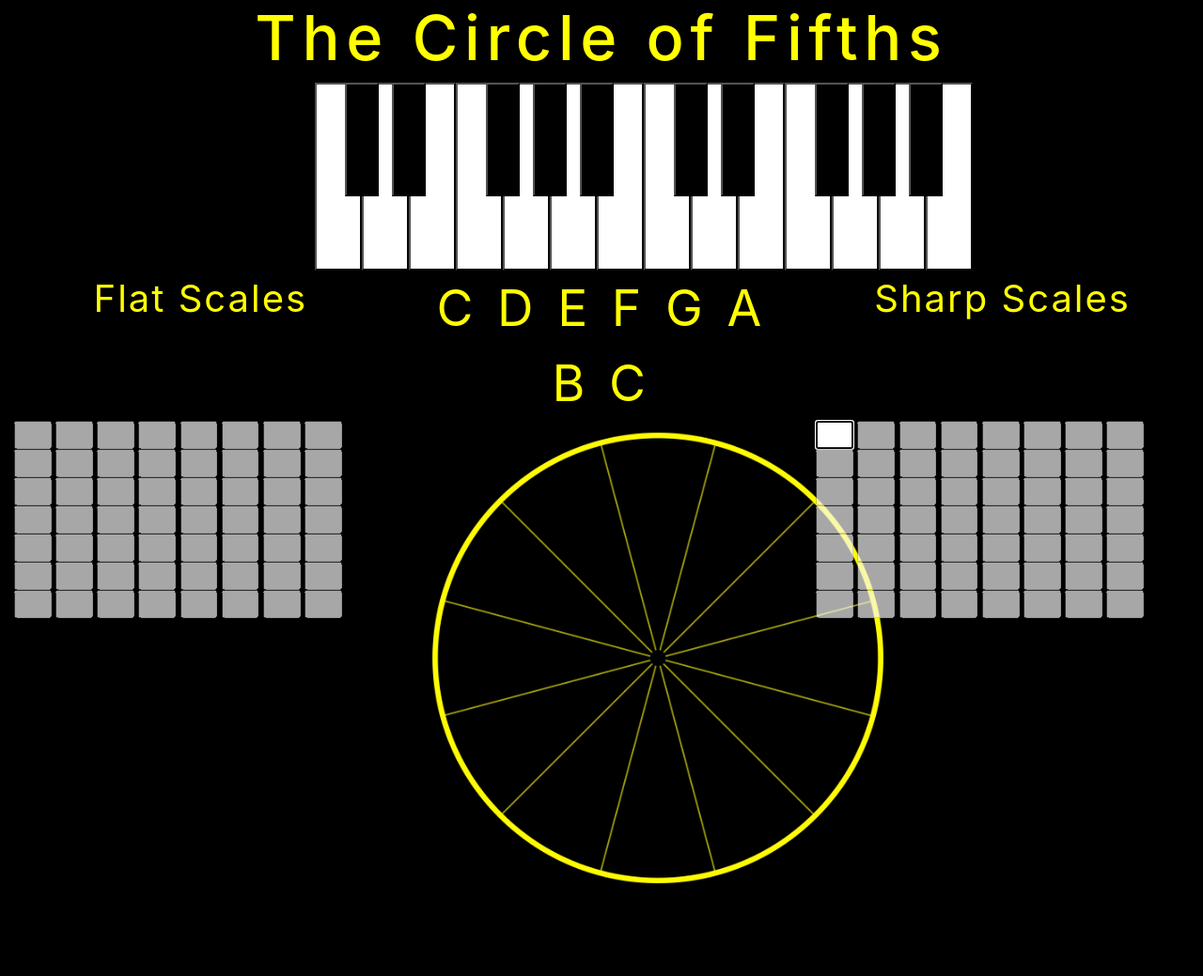
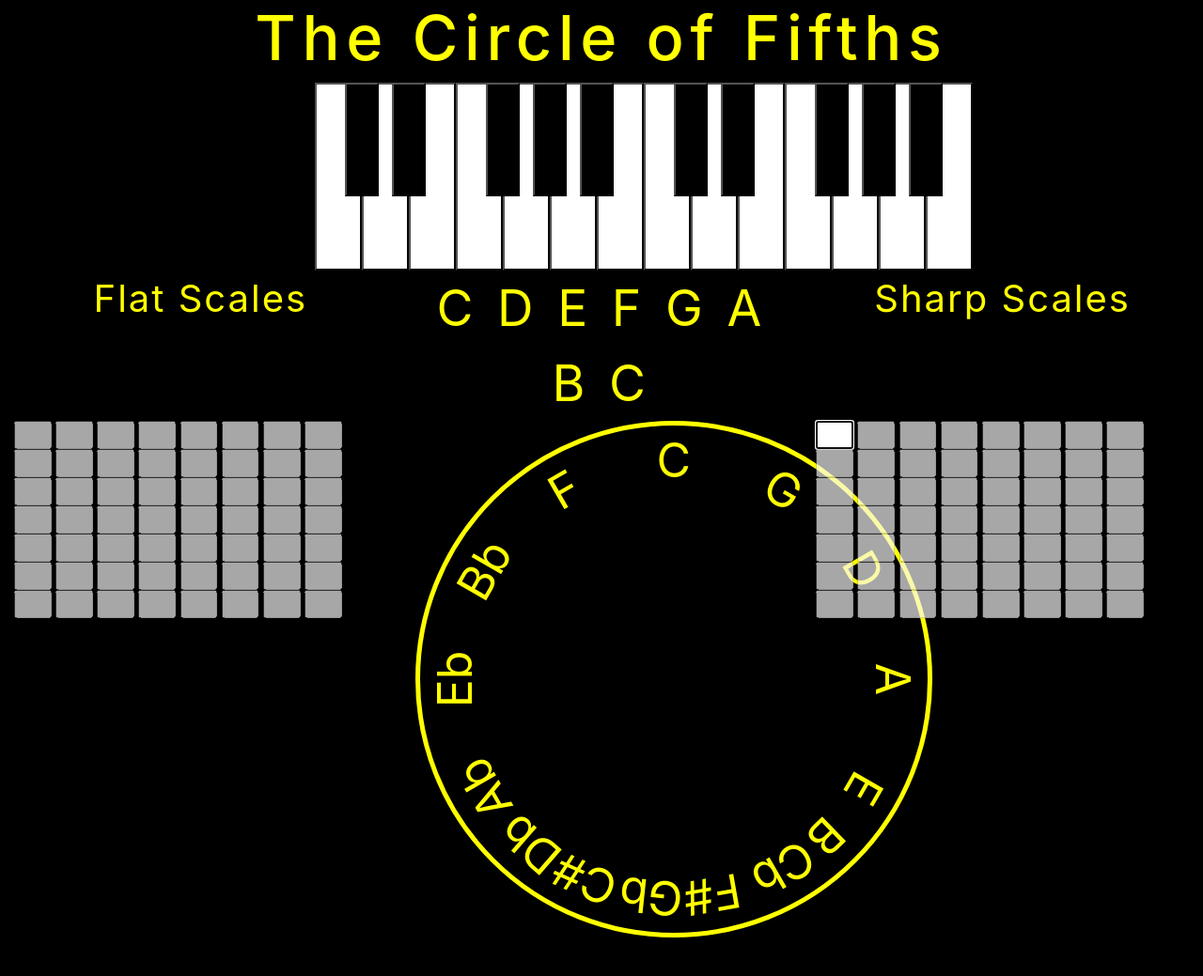
Before and after one commit to bhenryh/circleOfFifths, a plain HTML site: page index.html in a window 1280 px wide. Shown: the top 1039 px of the page at 94% size. Drawn offline with nearby package versions, Linux system fonts and the light colour scheme.

Commit message:
circle phase 1 complete

```diff
--- a/index.html
+++ b/index.html
@@ -61,149 +61,166 @@
         <div class="row">
             <div class="col-4">
                 <div class="flatScales">
-                    <input type="text" id="fsd1">
-                    <input type="text" id="fsd2">
-                    <input type="text" id="fsd3">
-                    <input type="text" id="fsd4">
-                    <input type="text" id="fsd5">
-                    <input type="text" id="fsd6">
-                    <input type="text" id="fsd7">
-                    <input type="text" id="fsd8">
+                    <input type="text" id="fsd11">
+                    <input type="text" id="fsd12">
+                    <input type="text" id="fsd13">
+                    <input type="text" id="fsd14">
+                    <input type="text" id="fsd15">
+                    <input type="text" id="fsd16">
+                    <input type="text" id="fsd17">
+                    <input type="text" id="fsd18">
                 </div>
                 <div class="flatScales">
-                    <input type="text" id="fsd1">
-                    <input type="text" id="fsd2">
-                    <input type="text" id="fsd3">
-                    <input type="text" id="fsd4">
-                    <input type="text" id="fsd5">
-                    <input type="text" id="fsd6">
-                    <input type="text" id="fsd7">
-                    <input type="text" id="fsd8">
+                    <input type="text" id="fsd21">
+                    <input type="text" id="fsd22">
+                    <input type="text" id="fsd23">
+                    <input type="text" id="fsd24">
+                    <input type="text" id="fsd25">
+                    <input type="text" id="fsd26">
+                    <input type="text" id="fsd27">
+                    <input type="text" id="fsd28">
                 </div>
                 <div class="flatScales">
-                    <input type="text" id="fsd1">
-                    <input type="text" id="fsd2">
-                    <input type="text" id="fsd3">
-                    <input type="text" id="fsd4">
-                    <input type="text" id="fsd5">
-                    <input type="text" id="fsd6">
-                    <input type="text" id="fsd7">
-                    <input type="text" id="fsd8">
+                    <input type="text" id="fsd31">
+                    <input type="text" id="fsd32">
+                    <input type="text" id="fsd33">
+                    <input type="text" id="fsd34">
+                    <input type="text" id="fsd35">
+                    <input type="text" id="fsd36">
+                    <input type="text" id="fsd37">
+                    <input type="text" id="fsd38">
                 </div>
                 <div class="flatScales">
-                    <input type="text" id="fsd1">
-                    <input type="text" id="fsd2">
-                    <input type="text" id="fsd3">
-                    <input type="text" id="fsd4">
-                    <input type="text" id="fsd5">
-                    <input type="text" id="fsd6">
-                    <input type="text" id="fsd7">
-                    <input type="text" id="fsd8">
+                    <input type="text" id="fsd41">
+                    <input type="text" id="fsd42">
+                    <input type="text" id="fsd43">
+                    <input type="text" id="fsd44">
+                    <input type="text" id="fsd45">
+                    <input type="text" id="fsd46">
+                    <input type="text" id="fsd47">
+                    <input type="text" id="fsd48">
                 </div>
                 <div class="flatScales">
-                    <input type="text" id="fsd1">
-                    <input type="text" id="fsd2">
-                    <input type="text" id="fsd3">
-                    <input type="text" id="fsd4">
-                    <input type="text" id="fsd5">
-                    <input type="text" id="fsd6">
-                    <input type="text" id="fsd7">
-                    <input type="text" id="fsd8">
+                    <input type="text" id="fsd51">
+                    <input type="text" id="fsd52">
+                    <input type="text" id="fsd53">
+                    <input type="text" id="fsd54">
+                    <input type="text" id="fsd55">
+                    <input type="text" id="fsd56">
+                    <input type="text" id="fsd57">
+                    <input type="text" id="fsd58">
                 </div>
                 <div class="flatScales">
-                    <input type="text" id="fsd1">
-                    <input type="text" id="fsd2">
-                    <input type="text" id="fsd3">
-                    <input type="text" id="fsd4">
-                    <input type="text" id="fsd5">
-                    <input type="text" id="fsd6">
-                    <input type="text" id="fsd7">
-                    <input type="text" id="fsd8">
+                    <input type="text" id="fsd61">
+                    <input type="text" id="fsd62">
+                    <input type="text" id="fsd63">
+                    <input type="text" id="fsd64">
+                    <input type="text" id="fsd65">
+                    <input type="text" id="fsd66">
+                    <input type="text" id="fsd67">
+                    <input type="text" id="fsd68">
                 </div>
                 <div class="flatScales">
-                    <input type="text" id="fsd1">
-                    <input type="text" id="fsd2">
-                    <input type="text" id="fsd3">
-                    <input type="text" id="fsd4">
-                    <input type="text" id="fsd5">
-                    <input type="text" id="fsd6">
-                    <input type="text" id="fsd7">
-                    <input type="text" id="fsd8">
+                    <input type="text" id="fsd71">
+                    <input type="text" id="fsd72">
+                    <input type="text" id="fsd73">
+                    <input type="text" id="fsd74">
+                    <input type="text" id="fsd75">
+                    <input type="text" id="fsd76">
+                    <input type="text" id="fsd77">
+                    <input type="text" id="fsd78">
                 </div>
             </div>
             <div class="col-4">
-                <img src="./assets/circleImage1.png" alt="" id="circleImage">
+                <!-- <img src="./assets/circleImage1.png" alt="" id="circleImage"> -->
+                <div class="circle">
+                    <div class="circle-letter letC">C</div>
+                    <div class="circle-letter letG">G</div>
+                    <div class="circle-letter letD">D</div>
+                    <div class="circle-letter letA">A</div>
+                    <div class="circle-letter letE">E</div>
+                    <div class="circle-letter letB">B</div>
+                    <div class="circle-letter letCf">Cb</div>
+                    <div class="circle-letter letFs">F#</div>
+                    <div class="circle-letter letGf">Gb</div>
+                    <div class="circle-letter letCs">C#</div>
+                    <div class="circle-letter letDf">Db</div>
+                    <div class="circle-letter letAf">Ab</div>
+                    <div class="circle-letter letEf">Eb</div>
+                    <div class="circle-letter letBf">Bb</div>
+                    <div class="circle-letter letF">F</div>
+                </div>
             </div>
             <div class="col-4">
                 <div class="sharpScales">
-                    <input type="text" id="ssd1">
-                    <input type="text" id="ssd2">
-                    <input type="text" id="ssd3">
-                    <input type="text" id="ssd4">
-                    <input type="text" id="ssd5">
-                    <input type="text" id="ssd6">
-                    <input type="text" id="ssd7">
-                    <input type="text" id="ssd8">
+                    <input type="text" id="ssd11">
+                    <input type="text" id="ssd12">
+                    <input type="text" id="ssd13">
+                    <input type="text" id="ssd14">
+                    <input type="text" id="ssd15">
+                    <input type="text" id="ssd16">
+                    <input type="text" id="ssd17">
+                    <input type="text" id="ssd18">
                 </div>
                 <div class="sharpScales">
-                    <input type="text" id="ssd11">
                     <input type="text" id="ssd21">
-                    <input type="text" id="ssd31">
-                    <input type="text" id="ssd41">
-                    <input type="text" id="ssd51">
-                    <input type="text" id="ssd61">
-                    <input type="text" id="ssd71">
-                    <input type="text" id="ssd81">
+                    <input type="text" id="ssd22">
+                    <input type="text" id="ssd23">
+                    <input type="text" id="ssd24">
+                    <input type="text" id="ssd25">
+                    <input type="text" id="ssd26">
+                    <input type="text" id="ssd27">
+                    <input type="text" id="ssd28">
                 </div>
                 <div class="sharpScales">
-                    <input type="text" id="ssd12">
-                    <input type="text" id="ssd22">
+                    <input type="text" id="ssd31">
                     <input type="text" id="ssd32">
-                    <input type="text" id="ssd42">
-                    <input type="text" id="ssd52">
-                    <input type="text" id="ssd62">
-                    <input type="text" id="ssd72">
-                    <input type="text" id="ssd82">
+                    <input type="text" id="ssd33">
+                    <input type="text" id="ssd34">
+                    <input type="text" id="ssd35">
+                    <input type="text" id="ssd36">
+                    <input type="text" id="ssd37">
+                    <input type="text" id="ssd38">
                 </div>
                 <div class="sharpScales">
-                    <input type="text" id="ssd13">
-                    <input type="text" id="ssd23">
-                    <input type="text" id="ssd33">
+                    <input type="text" id="ssd41">
+                    <input type="text" id="ssd42">
                     <input type="text" id="ssd43">
-                    <input type="text" id="ssd53">
-                    <input type="text" id="ssd63">
-                    <input type="text" id="ssd73">
-                    <input type="text" id="ssd83">
+                    <input type="text" id="ssd44">
+                    <input type="text" id="ssd45">
+                    <input type="text" id="ssd46">
+                    <input type="text" id="ssd47">
+                    <input type="text" id="ssd48">
                 </div>
                 <div class="sharpScales">
-                    <input type="text" id="ssd14">
-                    <input type="text" id="ssd24">
-                    <input type="text" id="ssd34">
-                    <input type="text" id="ssd44">
+                    <input type="text" id="ssd51">
+                    <input type="text" id="ssd52">
+                    <input type="text" id="ssd53">
                     <input type="text" id="ssd54">
-                    <input type="text" id="ssd64">
-                    <input type="text" id="ssd74">
-                    <input type="text" id="ssd84">
+                    <input type="text" id="ssd55">
+                    <input type="text" id="ssd56">
+                    <input type="text" id="ssd57">
+                    <input type="text" id="ssd58">
                 </div>
                 <div class="sharpScales">
-                    <input type="text" id="ssd15">
-                    <input type="text" id="ssd25">
-                    <input type="text" id="ssd35">
-                    <input type="text" id="ssd45">
-                    <input type="text" id="ssd55">
+                    <input type="text" id="ssd61">
+                    <input type="text" id="ssd62">
+                    <input type="text" id="ssd63">
+                    <input type="text" id="ssd64">
                     <input type="text" id="ssd65">
-                    <input type="text" id="ssd75">
-                    <input type="text" id="ssd85">
+                    <input type="text" id="ssd66">
+                    <input type="text" id="ssd67">
+                    <input type="text" id="ssd68">
                 </div>
                 <div class="sharpScales">
-                    <input type="text" id="ssd15">
-                    <input type="text" id="ssd25">
-                    <input type="text" id="ssd35">
-                    <input type="text" id="ssd45">
-                    <input type="text" id="ssd55">
-                    <input type="text" id="ssd65">
+                    <input type="text" id="ssd71">
+                    <input type="text" id="ssd72">
+                    <input type="text" id="ssd73">
+                    <input type="text" id="ssd74">
                     <input type="text" id="ssd75">
-                    <input type="text" id="ssd85">
+                    <input type="text" id="ssd76">
+                    <input type="text" id="ssd77">
+                    <input type="text" id="ssd78">
                 </div>
             </div>
         </div>
--- a/style.css
+++ b/style.css
@@ -9,6 +9,44 @@ h1 {
     letter-spacing: 5pt;
     /* text-decoration: underline; */
 }
+
+.circle {
+    width: 550px;
+    height: 550px;
+    /* background-color: chartreuse; */
+    border-radius: 50%;
+    border: 5px solid yellow;
+    position: relative;
+}
+
+.circle .circle-letter {
+    --rotation: 0;
+    color: yellow;
+    width: 100%;
+    height: 100%;
+    text-align: center;
+    font-size: 50px;
+    position: absolute;
+    transform: rotate(var(--rotation));
+}
+
+.circle .letG { --rotation: 30deg; }
+.circle .letD { --rotation: 60deg; }
+.circle .letA { --rotation: 90deg; }
+.circle .letE { --rotation: 120deg; }
+.circle .letB { --rotation: 136deg; }
+.circle .letCf { --rotation: 150deg; }
+.circle .letFs { --rotation: 170deg; }
+.circle .letGf { --rotation: 186deg; }
+.circle .letCs { --rotation: 204deg; }
+.circle .letDf { --rotation: 221deg; }
+.circle .letAf { --rotation: 240deg; }
+.circle .letEf { --rotation: 270deg; }
+.circle .letBf { --rotation: 300deg; }
+.circle .letF { --rotation: 330deg; }
+
+
+
 
 .keyOC {
     text-align: center;
```
